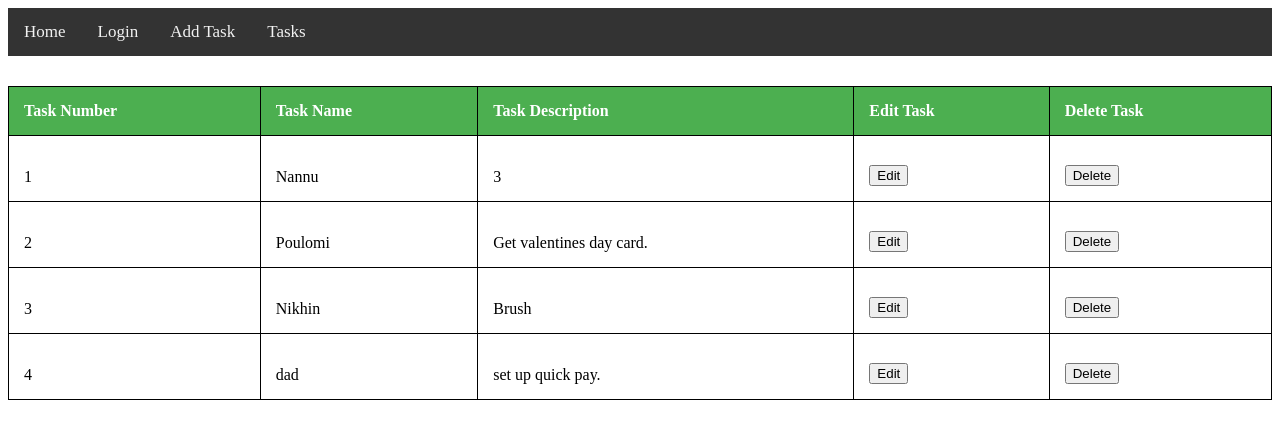
After one commit to nkochath/Flask_4, a Flask app: page /tasks in a window 1280 px wide. The commit adds this page. Shown: the top 439 px of the page. Run offline with Flask 2, Linux system fonts and the light colour scheme; data comes from the database, SQL or seed files in the repository; both versions use the stored data as it was after the commit.

Commit message:
Added tasks view. Added edit functionality.

```diff
--- a/app.py
+++ b/app.py
@@ -2,6 +2,7 @@ from flask import Flask, render_template, request, redirect
 import sqlite3
 import os
 app = Flask(__name__)
+
 
 
 @app.route('/')
@@ -39,6 +40,37 @@ def login():
     if check_password(email, password):
         return redirect('/user_home')
 
+@app.route('/new_task', methods=['POST'])
+def new_task():
+    task_name = request.form.get('task_name')
+    task_description = request.form.get('task_description')
+    write_task(task_name, task_description)
+
+    return redirect('/user_home')
+
+@app.route('/edittask', methods=['POST'])
+def edit_task():
+    name = request.form.get('name')
+    description = request.form.get('description')
+    db = get_db()
+    sql = 'UPDATE tasks SET description = :description WHERE name = :name'
+    with db:
+        db.cursor().execute(sql, {'name': name, 'description': description})
+    return redirect('/tasks')
+
+@app.route('/tasks')
+def tasks():
+    tasks = get_tasks()
+    return render_template('tasks.html', tasks=tasks)
+
+def get_tasks():
+    db = get_db()
+    sql = 'SELECT * FROM tasks'
+    with db:
+        rows = db.cursor().execute(sql)
+        return rows.fetchall()
+
+
 def check_password(email, password):
     db = get_db()
     sql = 'SELECT * FROM users WHERE email = :email'
@@ -68,7 +100,13 @@ def check_user_exists(email):
         else:
             print('User does not exist returning False.')
             return False
+def write_task(name, description):
+    task = {'name': name, 'description':description}
 
+    db = get_db()
+    sql = 'INSERT INTO tasks (name, description) VALUES (:name, :description)'
+    with db:
+        db.cursor().execute(sql, task)
 
 def get_db():
     db = sqlite3.connect('tasks.db')
--- a/static/css/style.css
+++ b/static/css/style.css
@@ -0,0 +1,27 @@
+/* Add a black background color to the top navigation */
+.topnav {
+  background-color: #333;
+  overflow: hidden;
+}
+
+/* Style the links inside the navigation bar */
+.topnav a {
+  float: left;
+  color: #f2f2f2;
+  text-align: center;
+  padding: 14px 16px;
+  text-decoration: none;
+  font-size: 17px;
+}
+
+/* Change the color of links on hover */
+.topnav a:hover {
+  background-color: #ddd;
+  color: black;
+}
+
+/* Add a color to the active/current link */
+.topnav a.active {
+  background-color: #4CAF50;
+  color: white;
+}
--- /dev/null
+++ b/static/javascript/tasks.js
@@ -0,0 +1,25 @@
+function edit(button) {
+  tr = button.parentNode.parentNode;
+  description_cell = tr.children[2];
+  description_text = description_cell.innerHTML;
+  text_area = document.createElement('textarea');
+
+  text_area.setAttribute('name', 'task_description');
+
+  description_cell.replaceWith(text_area);
+  submit_button = document.createElement('button');
+  submit_button.setAttribute('onclick','submit()');
+  submit_button.appendChild(document.createTextNode('Submit'));
+  button.replaceWith(submit_button);
+}
+
+function submit() {
+  let name = tr.children[1].innerHTML;
+  let description = tr.children[2].value;
+
+  let task = {name: name, description: description };
+
+  $.post('/edittask', task, function(data) {
+    alert(data)
+  });
+}
--- a/templates/layout.html
+++ b/templates/layout.html
@@ -6,6 +6,12 @@
     <link rel="stylesheet" href="../static/css/style.css">
   </head>
   <body>
+    <div class="topnav">
+      <a href="/">Home</a>
+      <a href="/login">Login</a>
+      <a href="/user_home">Add Task</a>
+      <a href="/tasks">Tasks</a>
+    </div>
 
     {% block body %} {% endblock %}
   </body>
--- /dev/null
+++ b/templates/tasks.html
@@ -0,0 +1,63 @@
+{% extends "layout.html" %}
+{% block body %}
+
+<table>
+  <tr>
+    <th>Task Number</th>
+    <th>Task Name</th>
+    <th>Task Description</th>
+    <th>Edit Task</th>
+    <th>Delete Task</th>
+  </tr>
+
+  {% for task in tasks %}
+    <tr>
+      <td name="task_number">{{ task[0] }}</td>
+      <td name="task_name">{{ task[1] }}</td>
+      <td name="task_description">{{ task[2] }}</td>
+      <td><button onclick="edit(this)">Edit</button></td>
+      <td><button>Delete</button></td>
+    </tr>
+  {% endfor %}
+
+  <style>
+    table, th, td {
+      border : 1px solid black;
+      margin-top: 30px;
+    }
+    table {
+      border-collapse: collapse;
+      width: 100%;
+    }
+
+    th {
+      background-color: #4CAF50;
+      color: white;
+      text-align: left-align;
+      height: 15px;
+    }
+
+    td {
+      height: 35px;
+      vertical-align: bottom;
+      background_color: #ccffcc;
+      color: black;
+
+    }
+
+    th, td {
+      padding: 15px;
+      text-align: left;
+    }
+
+    tr:hover {
+      background-color: #f5f5f5;
+    }
+
+  </style>
+  <script
+			  src="https://code.jquery.com/jquery-3.4.1.min.js"></script>
+  <script src="../static/javascript/tasks.js"></script>
+</table>
+
+{% endblock %}
```
Also changed, not shown: templates/user_home.html (+11 -0 lines), tasks.db.
